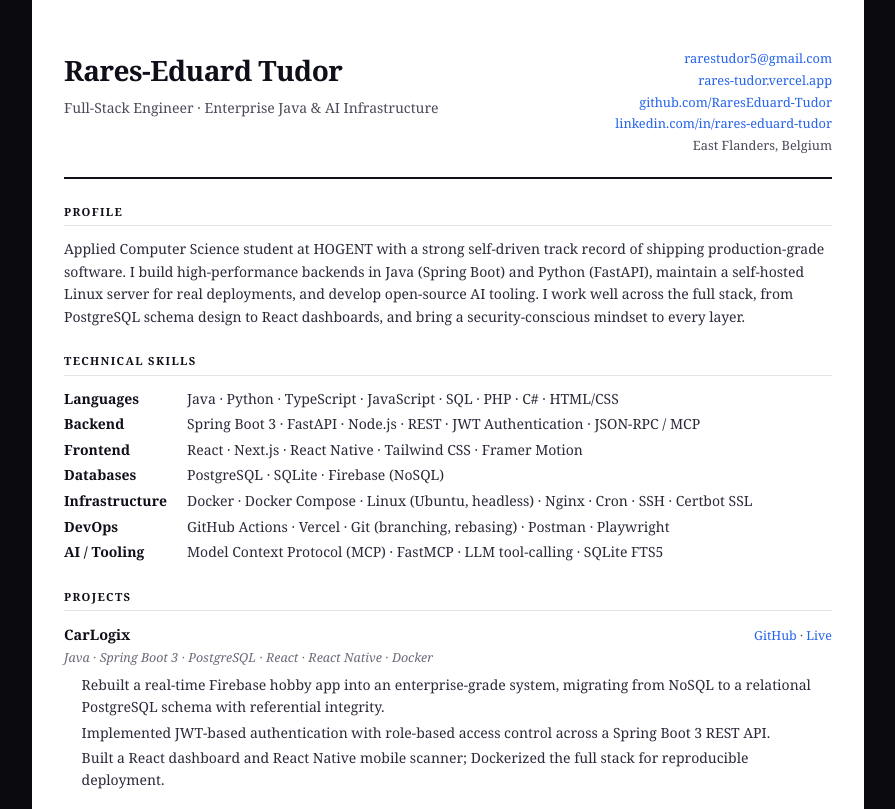
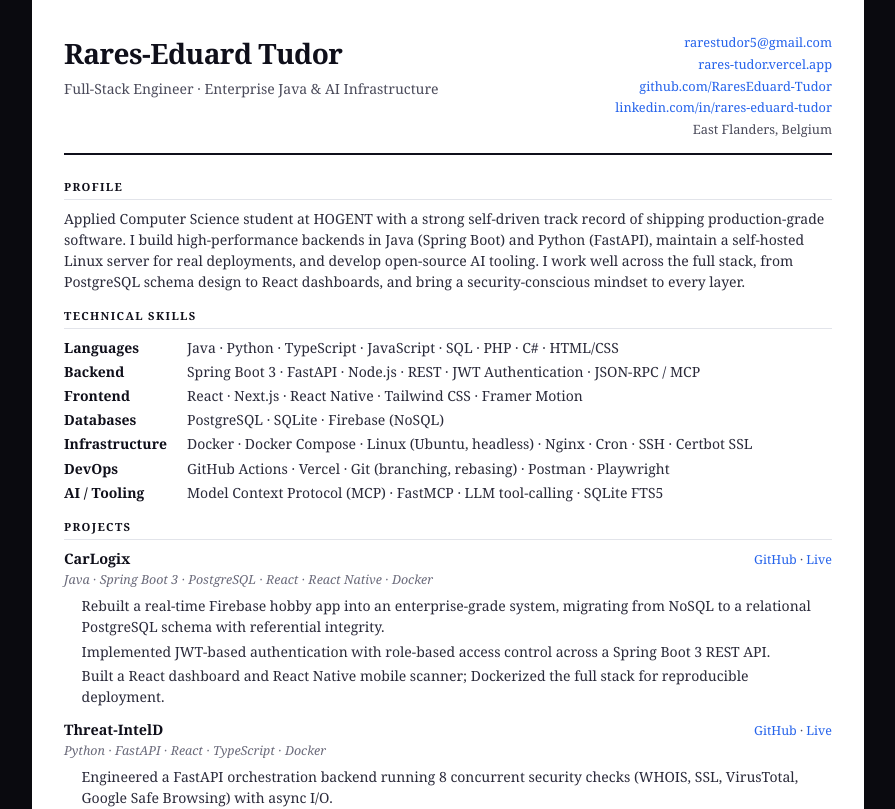
Before and after one commit to RaresEduard-Tudor/my-portfolio, a Next.js app: page /cv in a window 1280 px wide. Shown: the top 809 px of the page, without its empty margins (192-1087 px from the left). Built offline with nearby package versions, Linux system fonts and the light colour scheme.

Commit message:
fix: tighten CV spacing to fit 2 pages

```diff
--- a/src/app/globals.css
+++ b/src/app/globals.css
@@ -175,13 +175,12 @@ body {
 .cv-page {
   max-width: 52rem;
   margin: 0 auto;
-  padding: 3rem 2rem;
+  padding: 2rem 2rem;
   color: #1a1a2e;
   background: #ffffff;
   font-family: "Georgia", serif;
   font-size: 0.875rem;
-  line-height: 1.6;
-  min-height: 100vh;
+  line-height: 1.5;
 }
 
 .cv-header {
@@ -189,7 +188,7 @@ body {
   justify-content: space-between;
   align-items: flex-start;
   gap: 2rem;
-  margin-bottom: 1.25rem;
+  margin-bottom: 0.75rem;
 }
 
 .cv-header h1 {
@@ -232,7 +231,7 @@ body {
 }
 
 .cv-section {
-  margin-bottom: 1.5rem;
+  margin-bottom: 1rem;
 }
 
 .cv-section-title {
@@ -242,8 +241,8 @@ body {
   text-transform: uppercase;
   color: #0f0f1a;
   border-bottom: 1px solid #e2e4ea;
-  padding-bottom: 0.3rem;
-  margin: 0 0 0.75rem;
+  padding-bottom: 0.2rem;
+  margin: 0 0 0.5rem;
 }
 
 .cv-body {
@@ -274,7 +273,7 @@ body {
 }
 
 .cv-project {
-  margin-bottom: 1.1rem;
+  margin-bottom: 0.75rem;
 }
 
 .cv-project-header {
@@ -354,10 +353,15 @@ body {
 @media print {
   body { background: white !important; }
   .cv-page {
-    padding: 1.5rem 1.25rem;
+    padding: 1rem 1.25rem;
     max-width: 100%;
+    font-size: 0.82rem;
+    line-height: 1.45;
   }
-  .cv-project, .cv-entry, .cv-section {
+  .cv-header h1 { font-size: 1.5rem; }
+  .cv-section { margin-bottom: 0.75rem; }
+  .cv-project { margin-bottom: 0.6rem; }
+  .cv-project, .cv-entry {
     break-inside: avoid;
   }
   a { color: inherit !important; text-decoration: none !important; }
```
